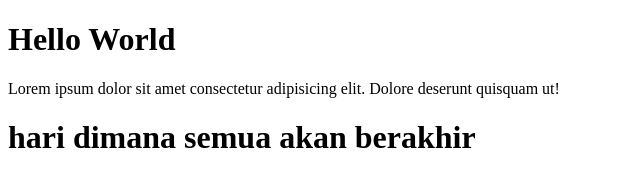
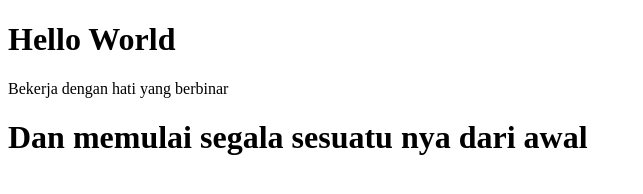
Before and after one commit to huda32/wpu-git-test, a plain HTML site: page index.html in a window 1280 px wide. Shown: the whole page, without its empty margins (0-643 px from the left). Drawn offline with Linux system fonts and the light colour scheme.

Commit message:
Mengubah Tulisan

```diff
--- a/index.html
+++ b/index.html
@@ -8,7 +8,8 @@
   </head>
   <body>
     <h1>Hello World</h1>
-    <p>Lorem ipsum dolor sit amet consectetur adipisicing elit. Dolore deserunt quisquam ut!</p>
-    <h1>hari dimana semua akan berakhir</h1>
+    <p>Bekerja dengan hati yang berbinar</p>
+    <h1>Dan memulai segala sesuatu nya dari awal</h1>
+
   </body>
 </html>
```
